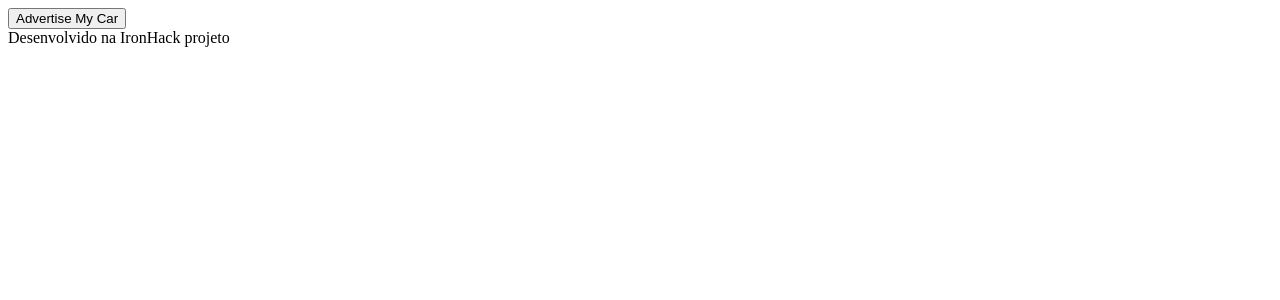
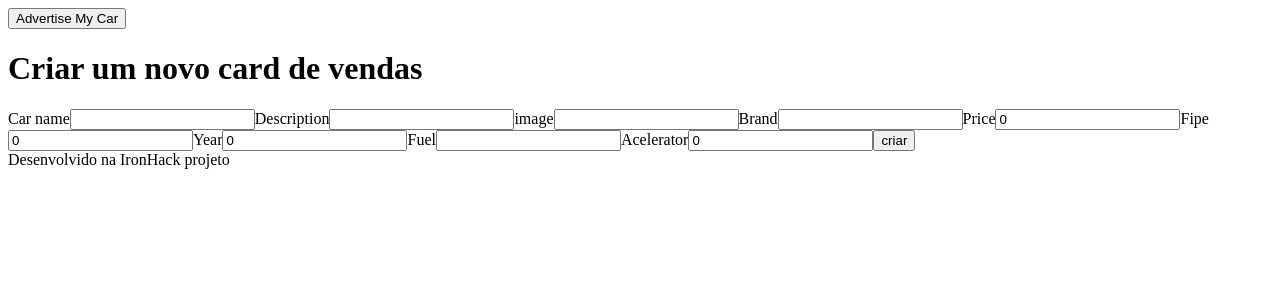
Before and after one commit to brennoEudes/top-trumps-sales, a React (Create React App) app: page /sales in a window 1280 px wide. Shown: the top 300 px of the page. Built offline with nearby package versions, Linux system fonts and the light colour scheme.

Commit message:
Home, CreateCar

```diff
--- a/src/App.js
+++ b/src/App.js
@@ -2,6 +2,7 @@ import NavBar from "./Components/NavBar";
 import { Footer } from "./Components/footer";
 import { Routes, Route } from "react-router-dom";
 import { Home } from "./Pages/Home";
+import { CreateCar } from "./Pages/CreateCar";
 
 function App() {
   return (
@@ -10,6 +11,7 @@ function App() {
 
       <Routes>
         <Route path="/" element={<Home />} />
+        <Route path="/sales" element={<CreateCar />} />
       </Routes>
 
       <Footer />
--- a/src/Pages/CreateCar/index.js
+++ b/src/Pages/CreateCar/index.js
@@ -0,0 +1,115 @@
+import { useState } from "react";
+import { api } from "../../utils/api";
+import { useNavigate } from "react-router-dom";
+
+export function CreateCar() {
+  const [sale, setSale] = useState({
+    name: "",
+    image: "",
+    description: "",
+    price: 0,
+    fipe: 0,
+    brand: "",
+    year: 0,
+    fuel: "",
+    aceleration: 0,
+  });
+
+  const navigate = useNavigate();
+
+  function handleChange(e) {
+    console.log(e.target);
+    setSale({ ...sale, [e.target.name]: e.target.value });
+    console.log(sale);
+  }
+
+  async function handleSubmit(e) {
+    try {
+      e.preventDefault();
+
+      await api.post("/sales", sale);
+
+      navigate("/"); // navegar para a home
+    } catch (err) {
+      console.log(err);
+    }
+  }
+  console.log(sale);
+  return (
+    <>
+      <h1>Criar um novo card de vendas</h1>
+
+      <form onSubmit={handleSubmit}>
+        <label htmlFor="input-sale-name">Car name</label>
+        <input
+          id="input-sale-name"
+          name="name"
+          value={sale.name}
+          onChange={handleChange}
+        />
+        <label htmlFor="input-sale-description">Description</label>
+        <input
+          id="input-sale-description"
+          name="description"
+          value={sale.description}
+          onChange={handleChange}
+        />
+        <label htmlFor="input-sale-image">image</label>
+        <input
+          id="input-sale-image"
+          name="image"
+          value={sale.image}
+          onChange={handleChange}
+        />
+        <label htmlFor="input-sale-brand">Brand</label>
+        <input
+          id="input-sale-brand"
+          name="brand"
+          value={sale.brand}
+          onChange={handleChange}
+        />
+        <label htmlFor="input-sale-price">Price</label>
+        <input
+          id="input-sale-price"
+          type="number"
+          name="price"
+          value={sale.price}
+          onChange={handleChange}
+        />
+        <label htmlFor="input-sale-fipe">Fipe</label>
+        <input
+          id="input-sale-fipe"
+          type="number"
+          name="fipe"
+          value={sale.fipe}
+          onChange={handleChange}
+        />
+        <label htmlFor="input-sale-year">Year</label>
+        <input
+          id="input-sale-year"
+          type="number"
+          name="year"
+          value={sale.year}
+          onChange={handleChange}
+        />
+        <label htmlFor="input-sale-fuel">Fuel</label>
+        <input
+          id="input-sale-fuel"
+          name="fuel"
+          value={sale.fuel}
+          onChange={handleChange}
+        />
+        <label htmlFor="input-sale-aceleration">Acelerator</label>
+        <input
+          id="input-sale-aceleration"
+          type="number"
+          name="aceleration"
+          value={sale.aceleration}
+          onChange={handleChange}
+        />
+
+        <button>criar</button>
+      </form>
+    </>
+  );
+}
--- a/src/Pages/Home/index.js
+++ b/src/Pages/Home/index.js
@@ -1,11 +1,42 @@
-
 import Card from "../../Components/Card";
 
+import { api } from "../../utils/api";
+import { useState, useEffect } from "react";
+import { Link } from "react-router-dom";
+//
 export function Home() {
+  const [sales, setSales] = useState([]);
+  console.log(sales);
+
+  useEffect(() => {
+    async function fetchSales() {
+      try {
+        const response = await api.get("/sales");
+        //console.log(response)
+        setSales(response.data.data);
+      } catch (err) {}
+    }
+    fetchSales();
+  }, []);
+  //
+
   return (
     <>
+      <h1>Vendas</h1>
+      <div>
+        <Link to="/sales">
+          <button>Criar anúncio!</button>
+        </Link>
+      </div>
 
-      <Card />
+      {sales.map((currentSale) => {
+        return (
+          <>
+            <strong key={currentSale.id}>{currentSale.attributes.name}</strong>
+            <img src={currentSale.attributes.image} alt="foto de carro" />
+          </>
+        );
+      })}
     </>
   );
 }
```
